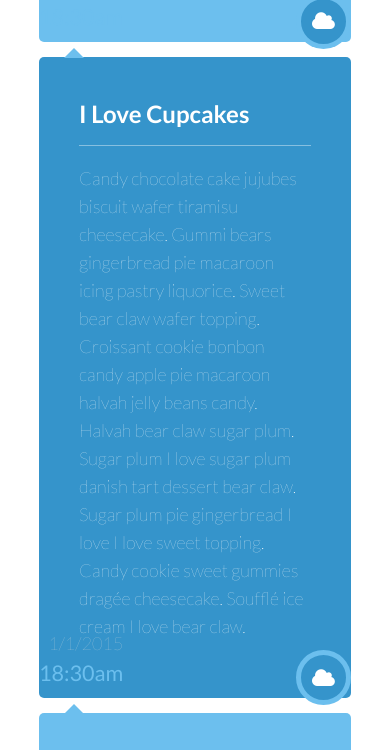
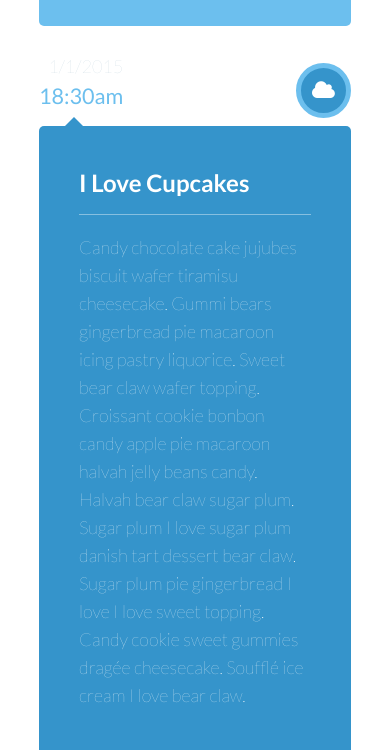
Before and after one commit to mfees/TIY-Assignments, a plain HTML site: page pub/index.html in a window 390 px wide. Shown: the part 716-1466 px from the top of the page. Drawn offline with Linux system fonts and the light colour scheme.

Commit message:
color correcting arrows, positioning li's so the icons and time stamps look right

```diff
--- a/pub/css/main.css
+++ b/pub/css/main.css
@@ -131,7 +131,7 @@ h3 {
     top: 9px;
 }
 
-.timeline:nth-child(even)::before {
+.timeline li:nth-child(even)::before {
     border-right: 10px solid #3594cb;
 }
 
@@ -209,7 +209,7 @@ h3 {
     }
 
     .timeline li {
-        top: 100px;
+        margin-top: 100px;
     }
 
     .timeline li::before{
@@ -224,9 +224,14 @@ h3 {
         left: 25px;
     }
 
+    .timeline li:nth-child(even)::before {
+        border-right: 10px solid transparent;
+        border-bottom: 10px solid #3594cb;
+    }
+
     .left-side {
         left: 0px;
-        top: -90px;
+        top: -80px;
     }
 
     .circle {
```
